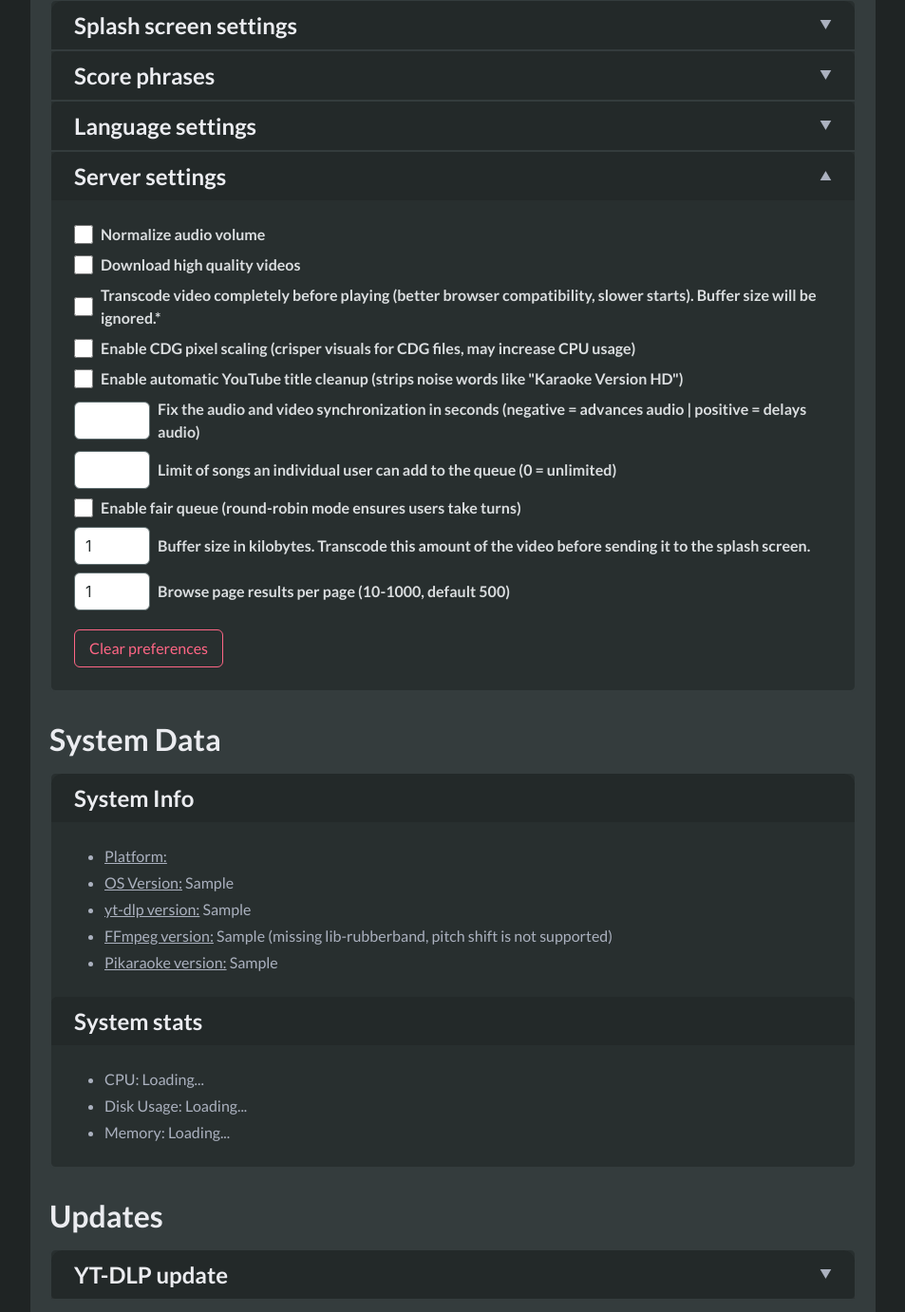
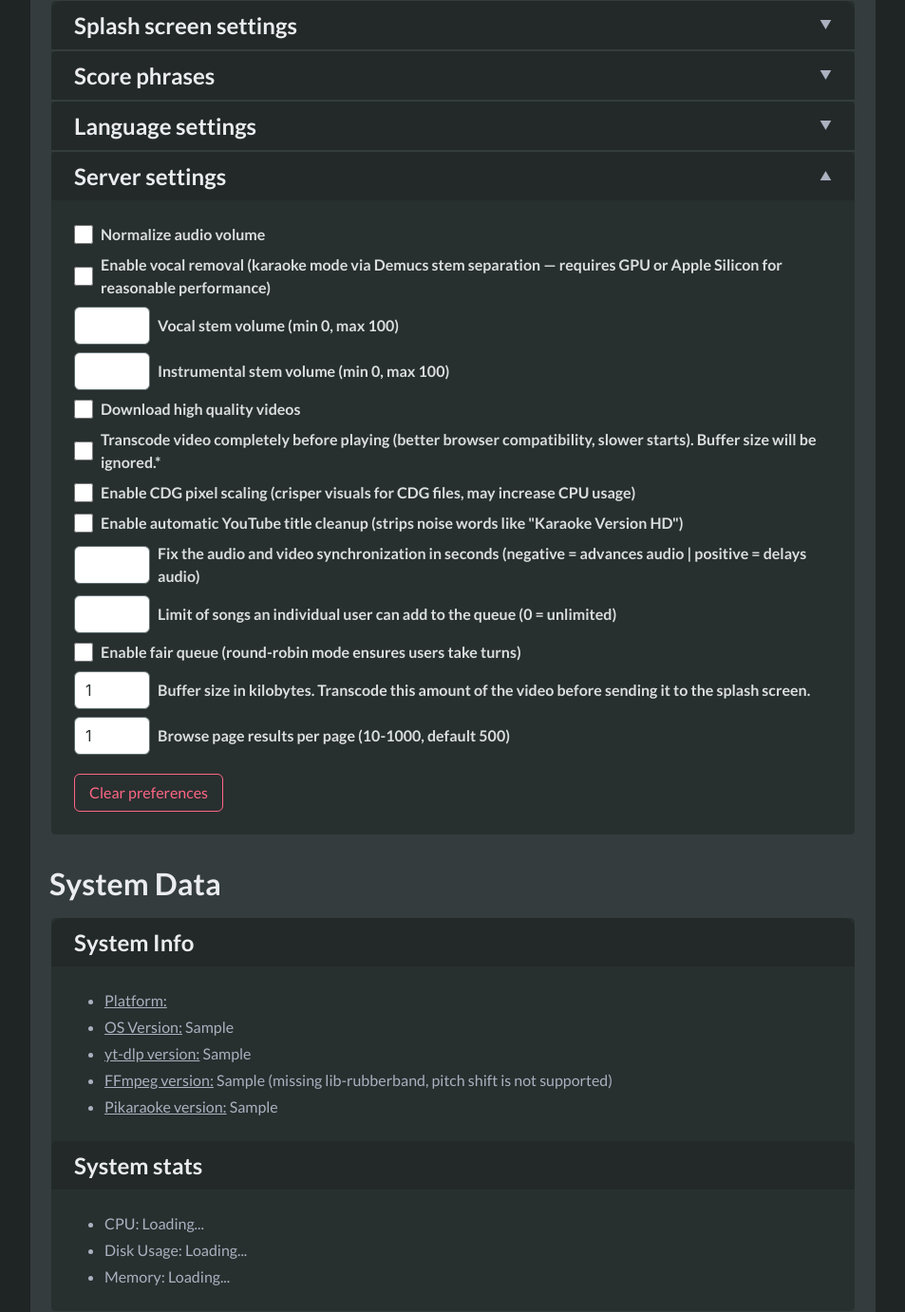
Before and after one commit to vicwomg/pikaraoke, a Python web app: template pikaraoke/templates/info.html in a window 1280 px wide, after a click on "Server settings". Shown: the part 582-1964 px from the top of the page at 95% size, without its empty margins (163-1116 px from the left). Run offline with Jinja, Linux system fonts and the light colour scheme; the template is opened without the code that fills it: most values are stand-ins (such as "Sample title", 1, 10 or a date in 2020); some libraries are stand-ins or nearby versions.

Commit message:
feat(ui): expose vocal_removal toggle + stem volume inputs in preferences
Without a UI toggle, vocal_removal could only be flipped by hand-editing
the config file, which defeats the point of the feature. Adds the
checkbox and two number inputs (0–100%) to the Server settings section
on /info, and wires /100 scaling in the existing preference JS.

Co-Authored-By: Claude Opus 4.7 (1M context) <noreply@anthropic.com>

```diff
--- a/pikaraoke/routes/info.py
+++ b/pikaraoke/routes/info.py
@@ -64,6 +64,9 @@ def info():
         screensaver_timeout=k.screensaver_timeout,
         splash_delay=k.splash_delay,
         normalize_audio=k.normalize_audio,
+        vocal_removal=k.preferences.get_or_default("vocal_removal"),
+        vocal_volume=int(k.vocal_volume * 100),
+        instrumental_volume=int(k.instrumental_volume * 100),
         cdg_pixel_scaling=k.cdg_pixel_scaling,
         high_quality=k.high_quality,
         complete_transcode_before_play=k.complete_transcode_before_play,
--- a/pikaraoke/templates/info.html
+++ b/pikaraoke/templates/info.html
@@ -32,7 +32,7 @@
 				let timeoutId = setTimeout(function() {
 					$this.attr("data-start-value", val);
 
-					if (pref == "bg_music_volume" || pref == "volume") {
+					if (pref == "bg_music_volume" || pref == "volume" || pref == "vocal_volume" || pref == "instrumental_volume") {
 						val = val / 100;
 					}
 					changePreferences(pref, val);
@@ -414,6 +414,24 @@
 					</div>
 
 					<div class="user-preference-container">
+						<input id="pref-vocal-removal" type="checkbox" class="user-preference-checkbox checkbox" data-pref="vocal_removal" {% if vocal_removal == True %}checked{% endif %}>
+						<label class="label" for="pref-vocal-removal">{# MSG: Checkbox label which enables Demucs-based vocal removal (karaoke mode) #} {% trans %}Enable vocal removal (karaoke mode via Demucs stem separation — requires GPU or Apple Silicon for reasonable performance){% endtrans %}
+						</label>
+					</div>
+
+					<div class="user-preference-container is-align-items-center">
+						<input id="pref-vocal-volume" class="user-preference-input input" type="number" min="0" max="100" step="5" data-pref="vocal_volume" data-start-value="{{ vocal_volume }}" value="{{ vocal_volume }}" />
+						<label class="label" for="pref-vocal-volume">{# MSG: Numberbox label for vocal stem volume when vocal removal is enabled #} {% trans %}Vocal stem volume (min 0, max 100){% endtrans %}
+						</label>
+					</div>
+
+					<div class="user-preference-container is-align-items-center">
+						<input id="pref-instrumental-volume" class="user-preference-input input" type="number" min="0" max="100" step="5" data-pref="instrumental_volume" data-start-value="{{ instrumental_volume }}" value="{{ instrumental_volume }}" />
+						<label class="label" for="pref-instrumental-volume">{# MSG: Numberbox label for instrumental stem volume when vocal removal is enabled #} {% trans %}Instrumental stem volume (min 0, max 100){% endtrans %}
+						</label>
+					</div>
+
+					<div class="user-preference-container">
 					<input id="pref-high-quality" type="checkbox" class="user-preference-checkbox checkbox" data-pref="high_quality" {% if high_quality == True  %}checked{% endif %}>
 					<label class="label" for="pref-high-quality">{# MSG: Checkbox label which enable/disables high quality video downloads #} {% trans %}Download high quality videos{% endtrans %}
 					</label>
```
